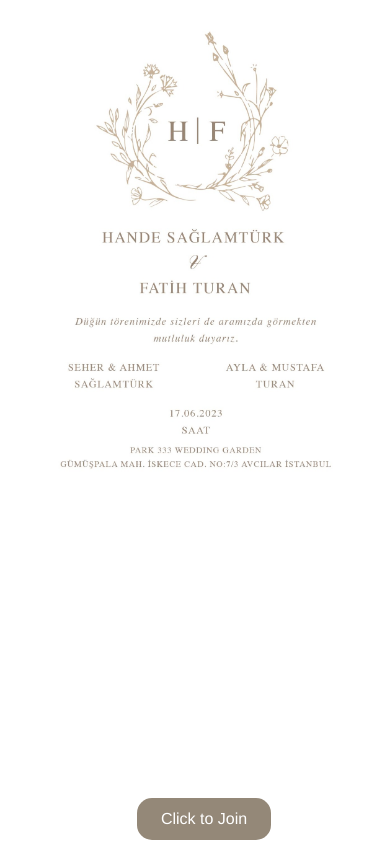
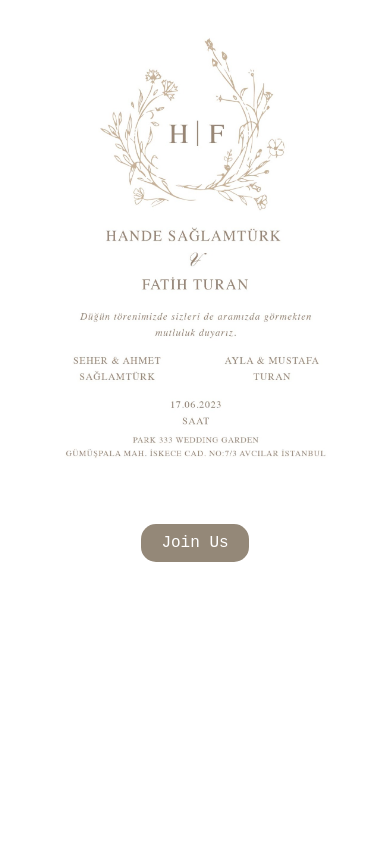
Before and after one commit to turanfa/hfwedding.github.io, a plain HTML site: page index.html in a window 390 px wide. Drawn offline with Linux system fonts and the light colour scheme.

Commit message:
Update index.html

```diff
--- a/index.html
+++ b/index.html
@@ -2,21 +2,11 @@
 <html>
 <head>
 	<meta name="viewport" content="width=device-width, initial-scale=1.0">
-	<title>Hande & Fatih Wedding</title>
+	<title>Hande &amp; Fatih Wedding</title>
 	<meta property="og:image" content="5D32BECD-1738-48F0-9D10-FCDC70D26C50.jpeg">
 	<meta property="og:image:width" content="1200">
 	<meta property="og:image:height" content="630">
 	<style>
-		body {
-			margin: 0;
-			padding: 0;
-			min-height: 100vh;
-			display: flex;
-			flex-direction: column;
-			align-items: center;
-			justify-content: space-between;
-		}
-
 		.button {
 		  background-color: #948878;
 		  border: none;
@@ -25,12 +15,11 @@
 		  text-align: center;
 		  text-decoration: none;
 		  display: inline-block;
-			font-size: 16px;
-			margin: 4px 2px;
+		  font-size: 20px;
+		  margin: 20px auto 0 auto;
 		  cursor: pointer;
 		  border-radius: 15px;
-			margin-left: 20px;
-			font-family: 'Helvetica Neue', sans-serif;
+          font-family: 'Courier New', Courier, monospace;
 		}
 
 		@media only screen and (max-width: 600px) {
@@ -45,14 +34,30 @@
 		    content: "315";
 		  }
 
-			.button:hover {
-				background-color: #b0a59b;
+          .button {
+            font-size: 16px;
+            padding: 10px 20px;
           }
+
+          img {
+            max-width: 100%;
+            height: auto;
+            display: block;
+          }
+
+          .button-container {
+            text-align: center;
+            margin-top: 20px;
+            margin-bottom: 50px;
+          }
+
 		}
 	</style>
 </head>
 <body>
-	<img src="5D32BECD-1738-48F0-9D10-FCDC70D26C50.jpeg" alt="Hande and Fatih" style="max-width: 100%;">
-	<button class="button" onclick="location.href='https://docs.google.com/forms/d/e/1FAIpQLSeNzSJVzvu0XXvj5qPicIfascvKxAsYyEHO42rf8TB99XiZ4w/viewform'">Click to Join</button>
+	<img src="5D32BECD-1738-48F0-9D10-FCDC70D26C50.jpeg" alt="Hande and Fatih">
+	<div class="button-container">
+	    <button class="button" onclick="location.href='https://docs.google.com/forms/d/e/1FAIpQLSeNzSJVzvu0XXvj5qPicIfascvKxAsYyEHO42rf8TB99XiZ4w/viewform'">Join Us</button>
+    </div>
 </body>
 </html>
```
Lines whose indentation alone changed are shown as unchanged.
